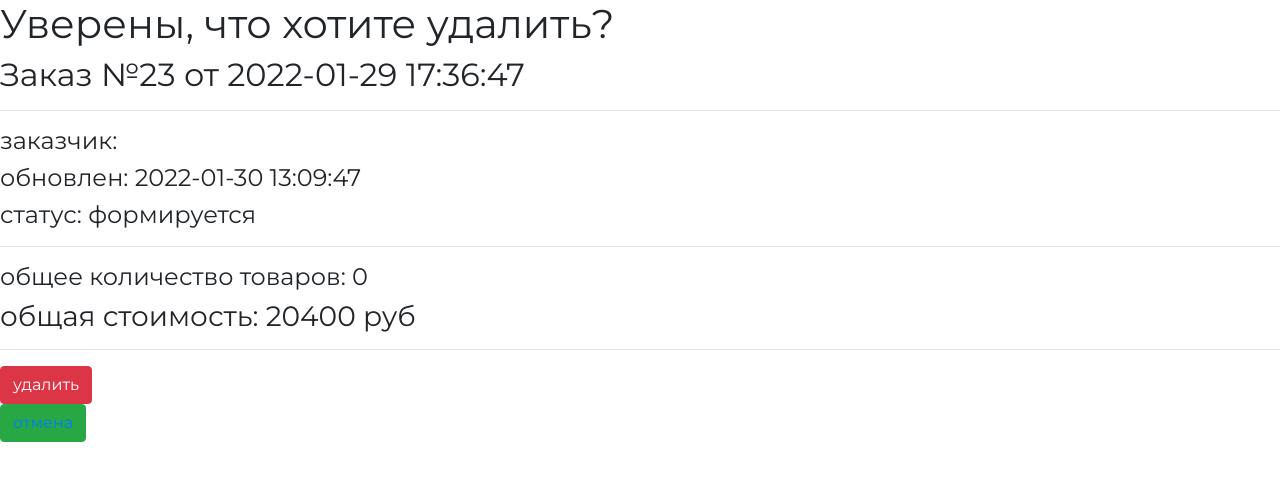
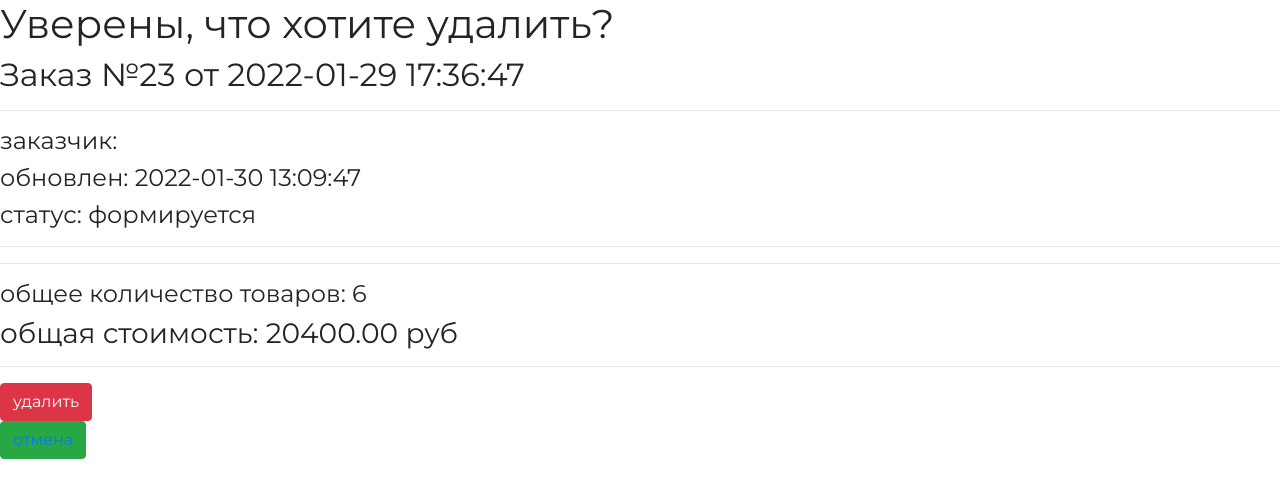
Before and after one commit to PZhirnov/GeekShop2, a Django app: page /orders/delete/23/ in a window 1280 px wide. Shown: the top 498 px of the page. Run offline with Django 3.2, Linux system fonts and the light colour scheme; data comes from the database, SQL or seed files in the repository; parts of the project's set-up code (start-up, migrations or seed data) failed here and were passed over; some libraries are stand-ins or nearby versions.

Commit message:
add with

```diff
--- a/geekshop/ordersapp/templates/ordersapp/includes/inc_order_summary.html
+++ b/geekshop/ordersapp/templates/ordersapp/includes/inc_order_summary.html
@@ -5,12 +5,28 @@
    <div class="h4">обновлен: {{ object.updated|date:"Y-m-d H:i:s" }}</div>
    <div class="h4">cтатус: {{ object.get_status_display }}</div>
    <hr>
-   <div class="h4">
+<!--   <div class="h4">
        общее количество товаров: <span class="order_total_quantity">{{ object.get_total_quantity }}</span>
    </div>
    <div class="h3">
        общая стоимость: <span class="order_total_cost">{{ object.get_total_cost }}</span> руб
-   </div>
+   </div>-->
+    <hr>
+   {% with object_summary=object.get_summary %}
+       <div class="h4">
+           общее количество товаров:
+           <span class="order_total_quantity">
+               {{ object_summary.total_quantity }}
+           </span>
+       </div>
+       <div class="h3">
+           общая стоимость:
+           <span class="order_total_cost">
+               {{ object_summary.total_cost }}
+           </span> руб
+       </div>
+   {% endwith %}
+
 {% else %}
    <div class="h2">Новый заказ</div>
    <hr>
```
